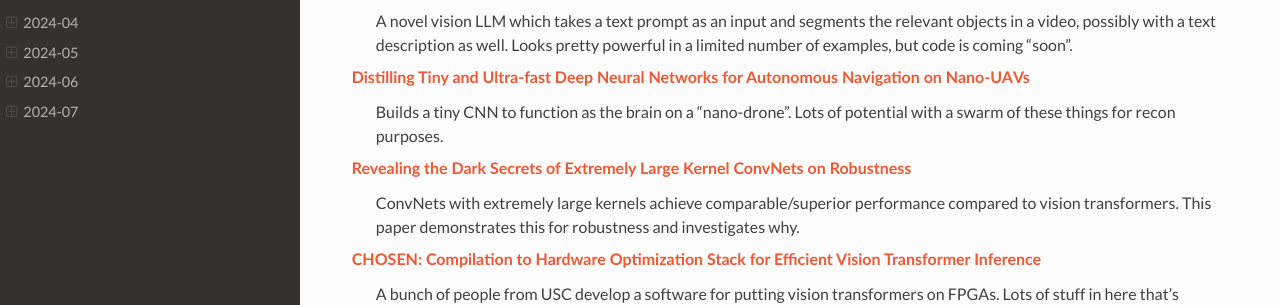
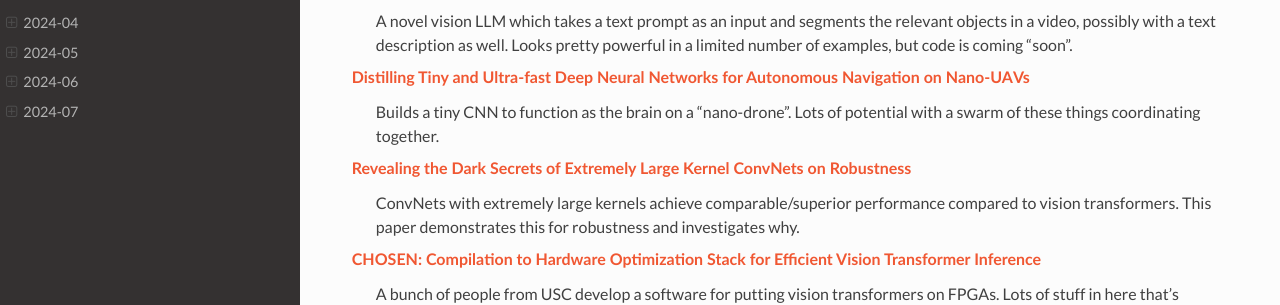
Before and after one commit to covartech/zeitgeist, a Sphinx documentation site: the page built from docs/issues/2024-08.rst, in a window 1280 px wide and 900 px high. Shown: the part 323-628 px from the top of the window. Built offline with Sphinx 7.4.7 and the Read the Docs theme 2.0.0, drawn with Linux system fonts in a browser that asks for light colours.

Commit message:
Update 2024_07_23

```diff
--- a/docs/issues/2024-08.rst
+++ b/docs/issues/2024-08.rst
@@ -10,7 +10,7 @@ Featured
     A novel vision LLM which takes a text prompt as an input and segments the relevant objects in a video, possibly with a text description as well.  Looks pretty powerful in a limited number of examples, but code is coming "soon".
 
 `Distilling Tiny and Ultra-fast Deep Neural Networks for Autonomous Navigation on Nano-UAVs <https://arxiv.org/pdf/2407.12675>`_
-    Builds a tiny CNN to function as the brain on a "nano-drone".  Lots of potential with a swarm of these things for recon purposes.
+    Builds a tiny CNN to function as the brain on a "nano-drone".  Lots of potential with a swarm of these things coordinating together.
 
 `Revealing the Dark Secrets of Extremely Large Kernel ConvNets on Robustness <https://arxiv.org/pdf/2407.08972>`_
     ConvNets with extremely large kernels achieve comparable/superior performance compared to vision transformers.  This paper demonstrates this for robustness and investigates why.
```
